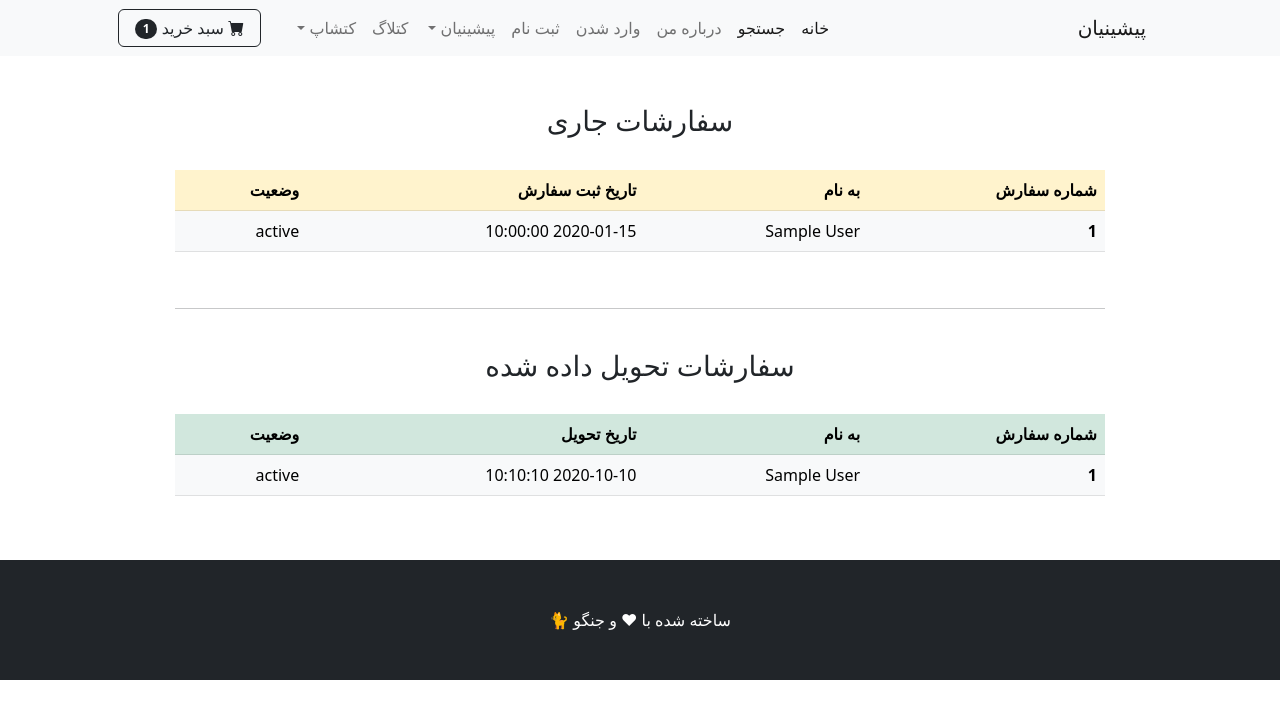
After one commit to dragonfly-hub/catproject, a Django app: template pishi/templates/user_orders.html in a window 1280 px wide. The commit adds this page. Shown: the top 719 px of the page. Run offline with Django 5.2, Linux system fonts and the light colour scheme; the template is opened without the code that fills it: most values are stand-ins (such as "Sample title", 1, 10 or a date in 2020); some libraries are stand-ins or nearby versions.

Commit message:
show user orders

```diff
--- a/cats/settings.py
+++ b/cats/settings.py
@@ -120,7 +120,7 @@ AUTH_PASSWORD_VALIDATORS = [
 
 LANGUAGE_CODE = 'en-us'
 
-TIME_ZONE = 'UTC'
+TIME_ZONE = 'Asia/Tehran'
 
 USE_I18N = True
 
--- a/payment/admin.py
+++ b/payment/admin.py
@@ -8,8 +8,9 @@ admin.site.register(OrderItem)
 
 class OrderItemInLine(admin.TabularInline):
     model=OrderItem
-    extra = 1
+    extra = 0
 
 @admin.register(Order)
 class OrderAdmin(admin.ModelAdmin):
+    readonly_fields = ['date_ordered','last_update']
     inlines = [OrderItemInLine]
--- a/pishi/templates/navbar.html
+++ b/pishi/templates/navbar.html
@@ -16,7 +16,8 @@
                     <a class="nav-link dropdown-toggle" id="navbarDropdown" href="{% url 'home' %}" role="button" data-bs-toggle="dropdown" aria-expanded="false"> پروفایل </a>
                     <ul class="dropdown-menu" aria-labelledby="navbarDropdown">
                         <li><a class="dropdown-item" href="{% url 'update_user' %}">  پروفایل کاربری  </a></li><li><hr class="dropdown-divider" /></li>
-                        <li><a class="dropdown-item" href="{% url 'update_info' %}">  اطلاعات کاربری </a></li>
+                        <li><a class="dropdown-item" href="{% url 'update_info' %}">  اطلاعات کاربری </a></li><li><hr class="dropdown-divider" /></li>
+                        <li><a class="dropdown-item" href="{% url 'orders' %}">  سفارشات</a>
                     </ul>
                 </li>
 
--- /dev/null
+++ b/pishi/templates/user_orders.html
@@ -0,0 +1,70 @@
+{% extends 'base.html' %}
+{% block content %}
+
+<br><br>
+<div class="container">
+    <div class="row">
+        <center>
+            <div class="col-10">
+
+            {% if other %}
+            <h3>سفارشات جاری</h3><br>
+                <table class="table">
+                    <thead>
+                      <tr class="table-warning">
+                        <th scope="col">شماره سفارش</th>
+                        <th scope="col">به نام</th>
+                        <th scope="col">تاریخ ثبت سفارش</th>
+                        <th scope="col">وضعیت</th>
+                      </tr>
+                    </thead>
+                    <tbody>
+                    {% for order in other %}
+                      <tr class="table-light">
+                        <th scope="row">{{ order.id }}</th>
+                        <td>{{ order.full_name }}</td>
+                        <td>{{ order.date_ordered|date:"Y-m-d H:i:s" }}</td>
+                        <td>{{ order.get_status_display }}</td>
+                      </tr>
+                    {% endfor %}
+                    </tbody>
+                </table>
+                {% else %}
+                سفارشی در جریان نیست!
+            {% endif %}
+            <br>
+            <hr>
+            <br>
+            {% if delivered %}
+            <h3>سفارشات تحویل داده شده</h3><br>
+                <table class="table">
+                    <thead>
+                      <tr class="table-success">
+                        <th scope="col">شماره سفارش</th>
+                        <th scope="col">به نام</th>
+                        <th scope="col">تاریخ تحویل </th>
+                        <th scope="col">وضعیت</th>
+                      </tr>
+                    </thead>
+                    <tbody>
+                    {% for order in delivered %}
+                      <tr class="table-light">
+                        <th scope="row">{{ order.id }}</th>
+                        <td>{{ order.full_name }}</td>
+                        <td>{{ order.last_update|date:"Y-m-d H:i:s" }}</td>
+                        <td>{{ order.get_status_display }}</td>
+                      </tr>
+                    {% endfor %}
+                    </tbody>
+                </table>
+                {% else %}
+                سفارشی در کار نیست!
+            {% endif %}
+
+
+            </div>
+        </center>
+    </div>
+</div>
+<br><br>
+{% endblock %}
--- a/pishi/urls.py
+++ b/pishi/urls.py
@@ -17,4 +17,6 @@ urlpatterns = [
     path('cat-category/', views.cat_categorys , name='cat_categorys'),
     path('cat-related-products/<int:pk>/', views.cat_related_products , name='cat_related_products'),
     path('search/', views.search , name='search'),
+    path('orders/',views.user_orders , name='orders'),
+
 ]
```
Also changed, not shown: cart/templates/cart_detail.html (+12 -3 lines), payment/models.py (+16 -1 lines), payment/templates/payment/checkout.html (+10 -7 lines), payment/templates/payment/confirm_order.html (+9 -6 lines), pishi/views.py (+15 -1 lines), catshop/migrations/0034_alter_order_date.py (added), db.sqlite3, media/upload/25/01/29/images.jpg (added), media/upload/25/01/29/بچه-گربه-ناز-1024x574.jpg (added), payment/migrations/0009_order_last_update_alter_order_date_ordered.py (added).
